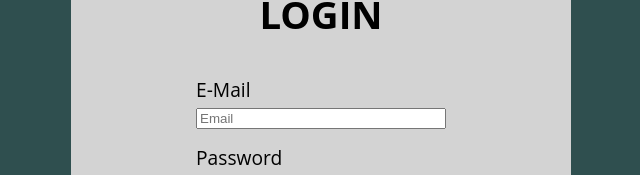
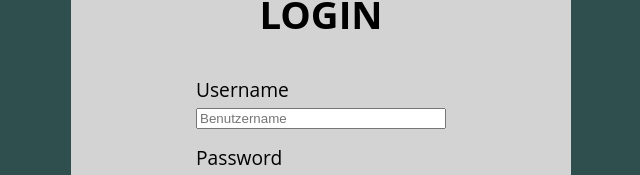
Before and after one commit to KayBeckmann/todo-list-frontend, an Angular app: page / in a window 1280 px wide. Shown: the part 302-477 px from the top of the page, without its empty margins (319-959 px from the left). Built offline with nearby package versions, Linux system fonts and the light colour scheme.

Commit message:
edit login. create service for Auth

```diff
--- a/src/app/app.module.ts
+++ b/src/app/app.module.ts
@@ -6,10 +6,11 @@ import { AppComponent } from "./app.component";
 import { LoginComponent } from "./components/login/login.component";
 import { AllTodosComponent } from "./components/all-todos/all-todos.component";
 import { FormsModule } from "@angular/forms";
+import { HttpClientModule } from "@angular/common/http";
 
 @NgModule({
   declarations: [AppComponent, LoginComponent, AllTodosComponent],
-  imports: [BrowserModule, AppRoutingModule, FormsModule],
+  imports: [BrowserModule, AppRoutingModule, FormsModule, HttpClientModule],
   providers: [],
   bootstrap: [AppComponent]
 })
--- a/src/app/components/login/login.component.html
+++ b/src/app/components/login/login.component.html
@@ -3,13 +3,13 @@
     <h1>LOGIN</h1>
     <form (ngSubmit)="login()">
       <div class="content">
-        <label for="email">E-Mail</label>
+        <label for="username">Username</label>
         <input
-          type="email"
-          [(ngModel)]="email"
+          type="text"
+          [(ngModel)]="username"
           required
-          placeholder="Email"
-          name="email"
+          placeholder="Benutzername"
+          name="username"
         />
       </div>
       <div class="content">
--- a/src/app/components/login/login.component.ts
+++ b/src/app/components/login/login.component.ts
@@ -1,4 +1,5 @@
 import { Component } from "@angular/core";
+import { AuthService } from "src/app/services/auth.service";
 
 @Component({
   selector: "app-login",
@@ -6,15 +7,23 @@ import { Component } from "@angular/core";
   styleUrls: ["./login.component.scss"]
 })
 export class LoginComponent {
-  email: string = "";
+  username: string = "";
   password: string = "";
 
-  constructor() {}
+  constructor(private as: AuthService) {}
 
   ngOnInit(): void {}
 
   /**
    * Send Userinput to Backend.
    */
-  login() {}
+  async login() {
+    try {
+      let resp = this.as
+        .loginWithUsernameAndPassword(this.username, this.password)
+        .then((user: any) => localStorage.setItem("token", user.token));
+    } catch (error) {
+      console.error(error);
+    }
+  }
 }
--- /dev/null
+++ b/src/app/services/auth.service.ts
@@ -0,0 +1,20 @@
+import { Injectable } from "@angular/core";
+import { lastValueFrom } from "rxjs";
+import { environment } from "src/environments/environment";
+import { HttpClient } from "@angular/common/http";
+
+@Injectable({
+  providedIn: "root"
+})
+export class AuthService {
+  constructor(private http: HttpClient) {}
+
+  public loginWithUsernameAndPassword(username: string, password: string) {
+    const url = environment.baseUrl + "login/";
+    const body = {
+      username: username,
+      password: password
+    };
+    return lastValueFrom(this.http.post(url, body));
+  }
+}
--- /dev/null
+++ b/src/environments/environment.prod.ts
@@ -0,0 +1,4 @@
+export const environment = {
+  production: true,
+  baseUrl: "http://10.10.0.22:8000/"
+};
--- /dev/null
+++ b/src/environments/environment.ts
@@ -0,0 +1,4 @@
+export const environment = {
+  production: false,
+  baseUrl: "http://10.10.0.22:8000/"
+};
```
Also changed, not shown: 1 other file (tests, documents, lock files or other folders).
